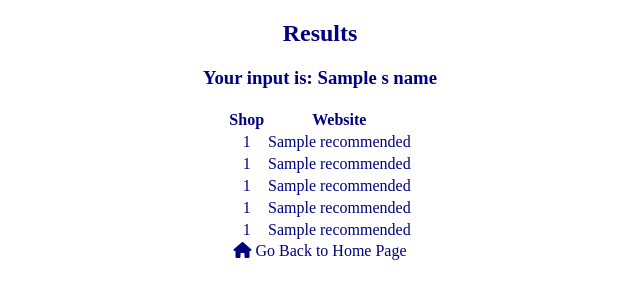
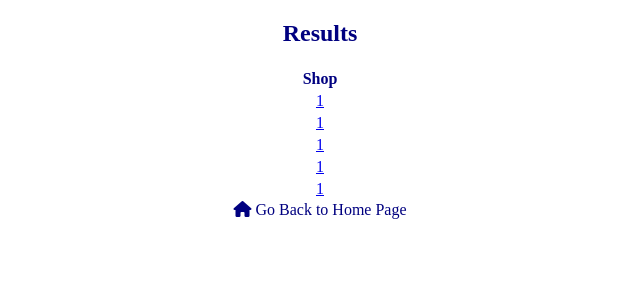
Before and after one commit to HanahLev/Proximerch, a Flask app: template templates/results2.html in a window 1280 px wide. Shown: the top 300 px of the page, without its empty margins (320-960 px from the left). Run offline with Flask 2, Linux system fonts and the light colour scheme; the template is opened without the code that fills it: most values are stand-ins (such as "Sample title", 1, 10 or a date in 2020); parts of the project's set-up code (start-up, migrations or seed data) failed here and were passed over; some libraries are stand-ins or nearby versions.

Commit message:
Some changes to the website

```diff
--- a/templates/results2.html
+++ b/templates/results2.html
@@ -6,10 +6,6 @@
     <link rel="stylesheet" type="text/css" href="{{ url_for('static',filename='styles/mystyle.css') }}">
     <script src="https://kit.fontawesome.com/4b9ba14b0f.js" crossorigin="anonymous"></script>
 
-    <!--
-    <link rel="stylesheet" type="text/css" href='D:\Python\ML\bookrec\static\styles\mystyle.css'>
-
-    -->
 </head>
 
 <body>
@@ -18,37 +14,54 @@
 
         <h2 class="results">Results</h2>
 
-        <h3>Your input is: {{s_name}}</h3>
-
-
-        <table class="rec_table" align="center">
+          <table class="rec_table" align="center">
             <tr>
                 <th>Shop</th>
-                <th>Website</th>
             </tr>
             <tbody class="table_body">
                 <tr>
-                    <td>{{ recommended[0][0] }}</td>
-                    <td>{{ recommended[0][2] }}</td>
+                    <td><a href={{recommended[0][2]}}>
+                        <div style="height:100%;width:100%">
+                          {{recommended[0][0]}}
+                        </div>
+                      </a>
+                    </td>
                 </tr>
                 <tr>
-                    <td>{{ recommended[1][0] }}</td>
-                    <td>{{ recommended[1][2] }}</td>
+                    <td><a href={{recommended[0][2]}}>
+                        <div style="height:100%;width:100%">
+                          {{recommended[1][0]}}
+                        </div>
+                      </a>
+                    </td>
                 </tr>
                 <tr>
-                    <td>{{ recommended[2][0] }}</td>
-                    <td>{{ recommended[2][2] }}</td>
+                    <td><a href={{recommended[1][2]}}>
+                        <div style="height:100%;width:100%">
+                          {{recommended[2][0]}}
+                        </div>
+                      </a>
+                    </td>
                 </tr>
                 <tr>
-                    <td>{{ recommended[3][0] }}</td>
-                    <td>{{ recommended[3][2] }}</td>
+                    <td><a href={{recommended[1][2]}}>
+                        <div style="height:100%;width:100%">
+                          {{recommended[3][0]}}
+                        </div>
+                      </a>
+                    </td>
                 </tr>
                 <tr>
-                    <td>{{ recommended[4][0] }}</td>
-                    <td>{{ recommended[4][2] }}</td>
+                    <td><a href={{recommended[1][2]}}>
+                        <div style="height:100%;width:100%">
+                          {{recommended[4][0]}}
+                        </div>
+                      </a>
+                    </td>
                 </tr>
             </tbody>
         </table>
+
 
         <a class="button" onClick="goBack()"><i class="fas fa-home"></i> Go Back to Home Page</a>
 
```
Also changed, not shown: README.md.
